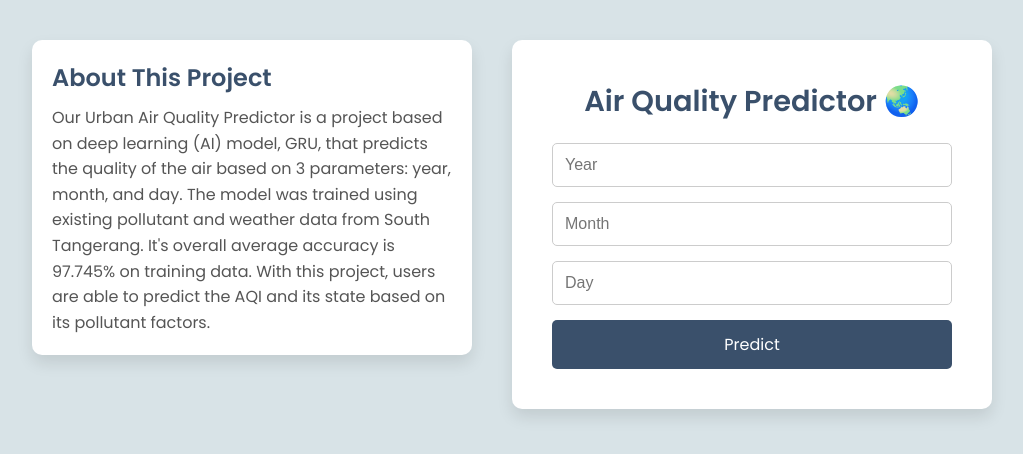
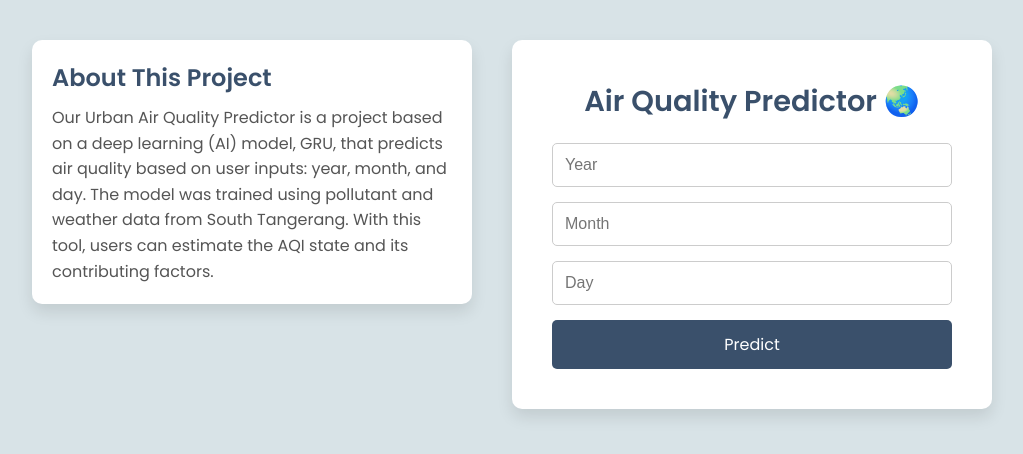
Before and after one commit to brishar0n/AirQualityPredictor-Using-DeepLearning, a React (Vite) app in the folder airqualpred/: page / in a window 1280 px wide. Shown: the top 454 px of the page, without its empty margins (128-1151 px from the left). Built offline with nearby package versions, Linux system fonts and the light colour scheme.

Commit message:
Update App.jsx

```diff
--- a/airqualpred/src/App.jsx
+++ b/airqualpred/src/App.jsx
@@ -48,11 +48,11 @@ function App() {
                 <div className="description">
                     <h2>About This Project</h2>
                     <p>
-                        Our Urban Air Quality Predictor is a project based on deep learning
-                        (AI) model, GRU, that predicts the quality of the air based on 3 parameters:
-                        year, month, and day. The model was trained using existing pollutant and weather data
-                        from South Tangerang. It's overall average accuracy is 97.745% on training data.
-                        With this project, users are able to predict the AQI and its state based on its pollutant factors.
+                        Our Urban Air Quality Predictor is a project based on a deep learning
+                        (AI) model, GRU, that predicts air quality based on user inputs:
+                        year, month, and day. The model was trained using pollutant and weather data
+                        from South Tangerang. With this tool, users can estimate the AQI state and its
+                        contributing factors.
                     </p>
                 </div>
 
@@ -67,7 +67,7 @@ function App() {
                             onChange={handleChange}
                             required
                             className="input"
-                            min="2025"
+                            min="2024"
                         />
                         <input
                             name="month"
@@ -77,6 +77,8 @@ function App() {
                             onChange={handleChange}
                             required
                             className="input"
+                            min="1"
+                            max="12"
                         />
                         <input
                             name="day"
@@ -86,6 +88,8 @@ function App() {
                             onChange={handleChange}
                             required
                             className="input"
+                            min="1"
+                            max="31"
                         />
                         <button type="submit" className="submit-button">
                             {loading ? "Loading..." : "Predict"}
@@ -98,19 +102,18 @@ function App() {
                         <>
                             <div className="result">
                                 <h2>Prediction Result</h2>
-                                <p>Average Prediction: {result.average_prediction ? result.average_prediction.toFixed(2) : "N/A"}</p>
-                                <p>Air Quality: {result.air_quality}</p>
+                                <p>Target Date: {result.target_date}</p>
+                                <p>Air Quality State: {result.aqi_state}</p>
+                                <p>Dominant Pollutant: {result.dominant_pollutant}</p>
                             </div>
 
                             <div className="detailed-result">
-                                <h3>Detailed Prediction</h3>
-                                <p>Air Quality State: {result.air_quality_state}</p>
-                                <p>PM2.5 Level: {result.pm25_level}</p>
-                                <p>PM10 Level: {result.pm10_level}</p>
-                                <p>SO2 Level: {result.so2_level}</p>
-                                <p>CO Level: {result.co_level}</p>
-                                <p>O3 Level: {result.o3_level}</p>
-                                <p>NO2 Level: {result.no2_level}</p>
+                                <h3>Predicted Pollutant Levels</h3>
+                                {Object.entries(result.predicted_pollutant_levels).map(([pollutant, level]) => (
+                                    <p key={pollutant}>
+                                        {pollutant} Level: {level.toFixed(2)}
+                                    </p>
+                                ))}
                             </div>
 
                             <button onClick={handleReset} className="reset-button">
```
